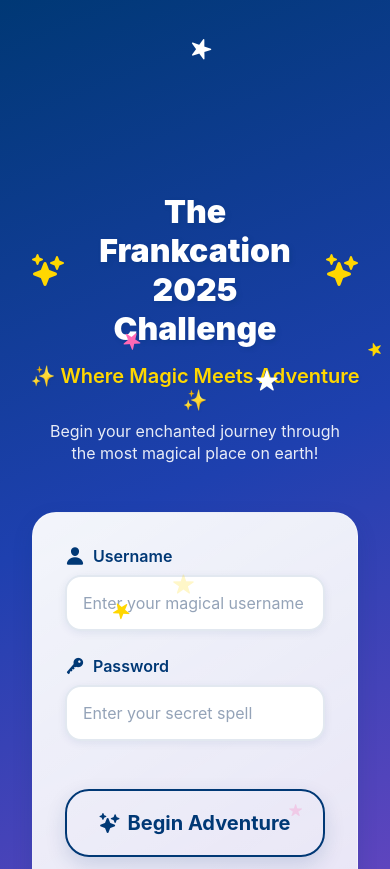
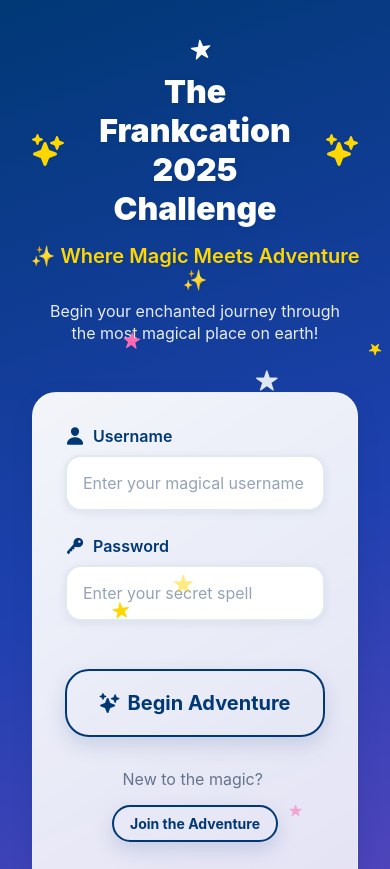
Before and after one commit to leandrotoledo/frankcation2025, a React Native app in the folder frontend/: screen /Login in a window 390 px wide. Shown: the top 869 px of the page. Built offline with nearby package versions, Linux system fonts and the light colour scheme.

Commit message:
Refactor LoginScreen scroll content styles for improved padding and layout

```diff
--- a/frontend/src/screens/LoginScreen.tsx
+++ b/frontend/src/screens/LoginScreen.tsx
@@ -181,15 +181,13 @@ const styles = StyleSheet.create({
 
   scrollContent: {
     flexGrow: 1,
-    minHeight: '120%', // Just slightly taller than screen to enable scroll
-    paddingHorizontal: MagicalTheme.spacing.lg,
-    paddingTop: MagicalTheme.spacing.xxl * 2, // Center content naturally
-    paddingBottom: MagicalTheme.spacing.xl, // Minimal bottom padding
-    justifyContent: 'center',
+    padding: MagicalTheme.spacing.lg,
+    paddingBottom: MagicalTheme.spacing.xxl * 4, // Only add bottom space to make content scrollable
   },
 
   header: {
     alignItems: 'center',
+    marginTop: MagicalTheme.spacing.xxl,
     marginBottom: MagicalTheme.spacing.xxl,
   },
 
```
